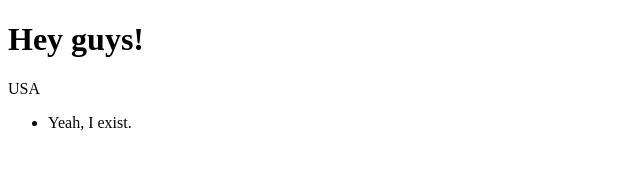
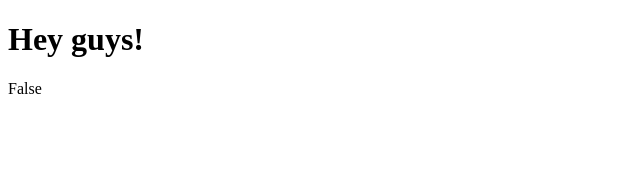
Before and after one commit to kyledobash/Learning_Angular_Proj, an Angular app in the folder ng4-playground/: page / in a window 1280 px wide. Shown: the top 182 px of the page, without its empty margins (0-640 px from the left). Built offline with nearby package versions, Linux system fonts and the light colour scheme.

Commit message:
used conditional in template

```diff
--- a/ng4-playground/src/app/app.component.ts
+++ b/ng4-playground/src/app/app.component.ts
@@ -4,18 +4,16 @@ import { Component } from '@angular/core';
   selector: 'app-root',
   template: `
   <h1>Hey guys!</h1>
-  <p>{{myObject.location}}</p>
-  <ul>
-    <li *ngIf="myArr">Yeah, I exist.</li>
-  </ul>
+
+    <div *ngIf="myArr; then tmpl1 else tmpl2"></div>
+
+  <ng-template #tmpl1>Truth</ng-template>
+  <ng-template #tmpl2>False</ng-template>
   `,
   styleUrls: ['./app.component.css']
 })
 export class AppComponent {
-  myObject = {
-    gender: 'male',
-    age: 26,
-    location: 'USA'
-  };
-  myArr = ['him','hers','yours'];
+
+  myArr = false;
+
 }
```
